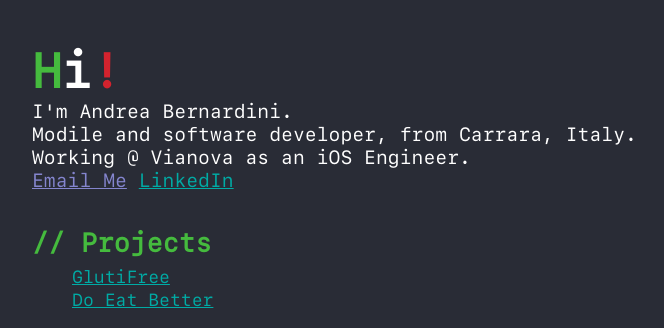
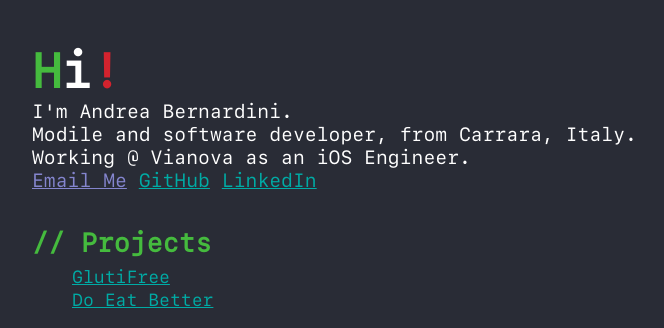
Before and after one commit to bernndr/andreabernardini.me, a plain HTML site: page index.html in a window 1280 px wide. Shown: the whole page, without its empty margins (24-688 px from the left). Drawn offline with Linux system fonts and the light colour scheme.

Commit message:
Add GitHub

```diff
--- a/index.html
+++ b/index.html
@@ -12,6 +12,7 @@
       Modile and software developer, from Carrara, Italy.</br>
       Working @ Vianova as an iOS Engineer.</br>
       <a class="mail" href="mailto:mail@andreabernardini.me" target="_blank">Email Me</a>
+      <a href="https://github.com/bernndr" target="_blank">GitHub</a>
       <a href="http://linkedin.com/in/andrea-bernardini-30020b139/" target="_blank">LinkedIn</a>
     </p>
     <div class="list">
```
